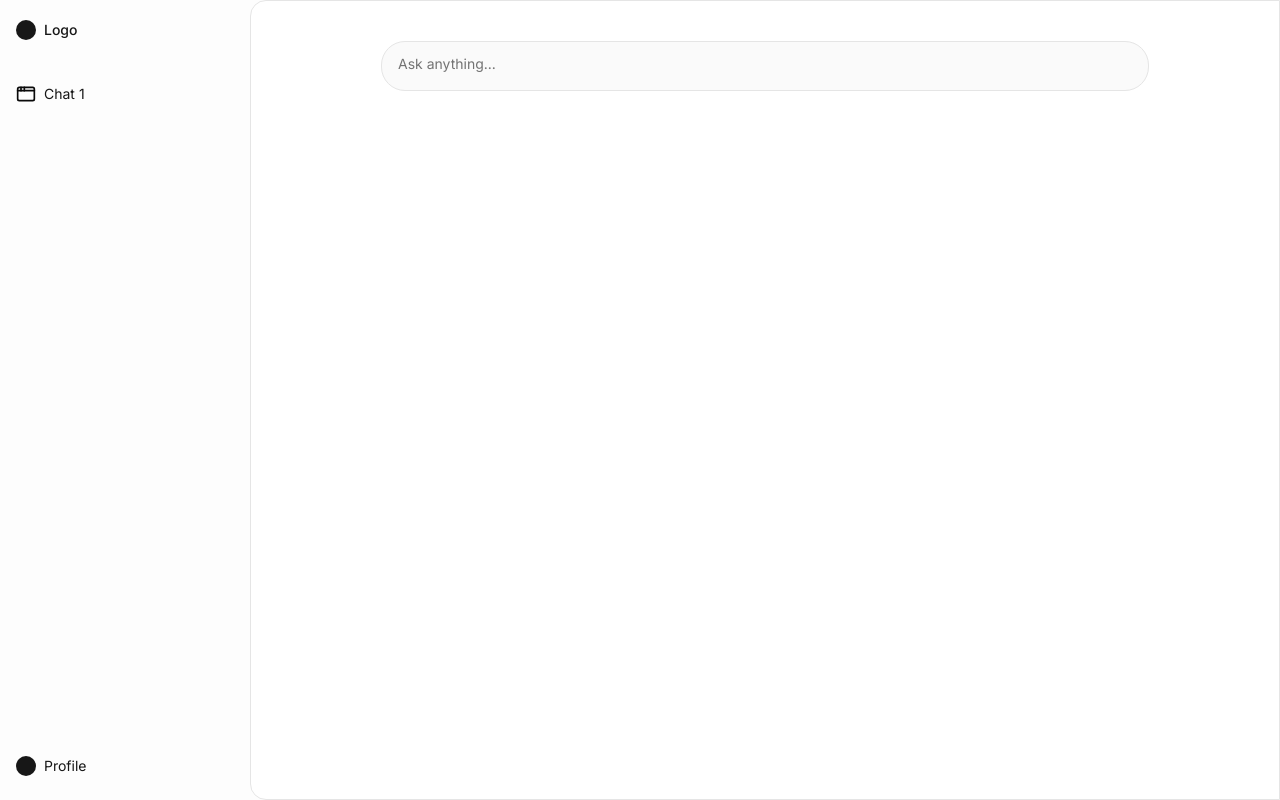
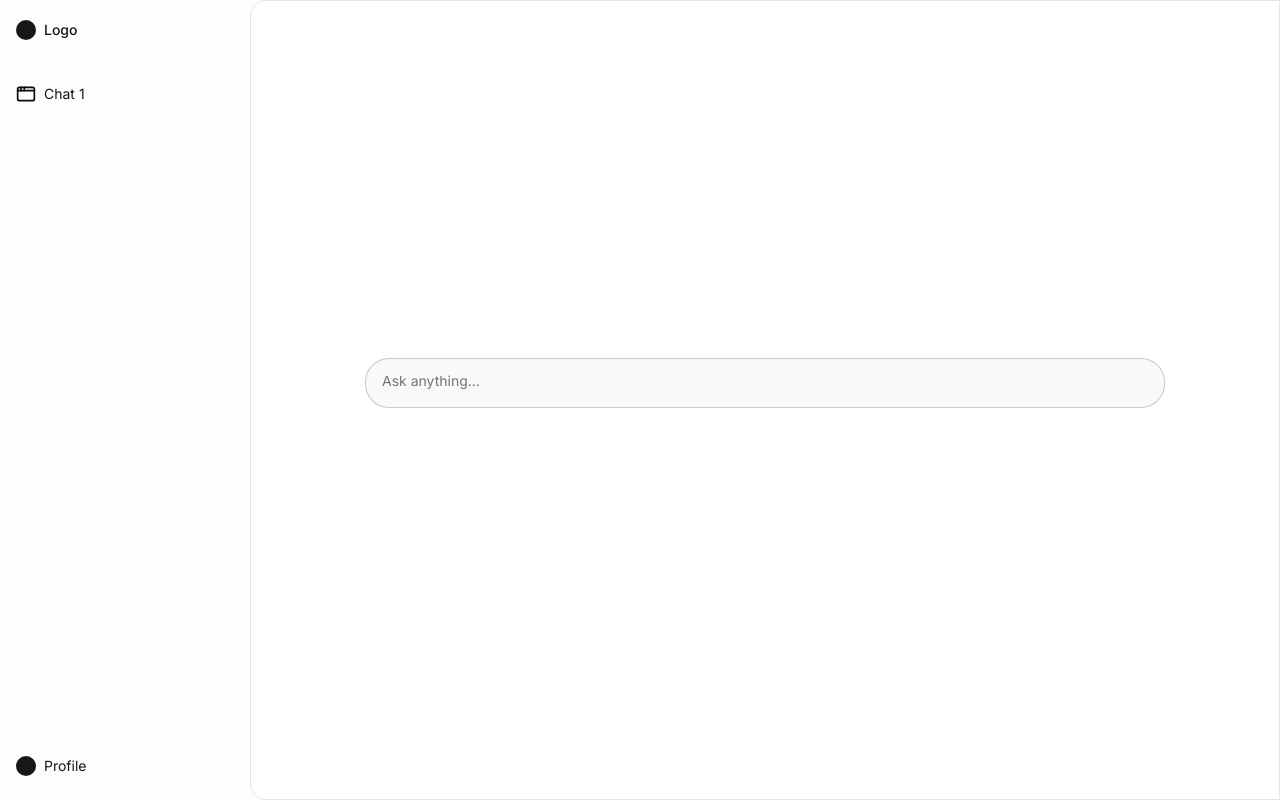
Before and after one commit to EmilsValdmanis/bachelor-ai-search-engine, a Next.js app: page / in a window 1280 px wide. Built offline with nearby package versions, Linux system fonts and the light colour scheme.

Commit message:
feat: make chat UI work and give a stream answer

```diff
--- a/src/app/(routes)/layout.tsx
+++ b/src/app/(routes)/layout.tsx
@@ -9,7 +9,7 @@ export default function RootLayout({
         <>
             <AppSidebar />
             <main className="flex grow">
-                <div className="bg-background flex h-full w-full flex-1 flex-col gap-2 border p-4 md:rounded-l-2xl md:p-10">
+                <div className="bg-background flex h-full max-h-[100vh] w-full flex-1 flex-col overflow-auto border md:rounded-l-2xl">
                     {children}
                 </div>
             </main>
--- a/src/app/(routes)/page.tsx
+++ b/src/app/(routes)/page.tsx
@@ -1,5 +1,7 @@
 import Chat from "@/components/chat";
+import { generateId } from "ai";
 
 export default function Home() {
-    return <Chat />;
+    const id = generateId();
+    return <Chat id={id} />;
 }
--- a/src/app/api/chat/route.ts
+++ b/src/app/api/chat/route.ts
@@ -1,13 +1,40 @@
-import { NextResponse } from "next/server";
+import { streamText } from "ai";
+import { NextRequest, NextResponse } from "next/server";
+import { registry } from "@/lib/utils/registry";
 // import { fetchTavilyExtract } from "@/lib/tools/extract";
 // import { fetchTavilySearch } from "@/lib/tools/search";
 
-export async function GET() {
-    // const result = await fetchTavilyExtract("https://nextjs.org/docs");
+// const result = await fetchTavilyExtract("https://nextjs.org/docs");
 
-    // const result = await fetchTavilySearch(
-    //     "Who is the current president of the USA?",
-    // );
+// const result = await fetchTavilySearch(
+//     "Who is the current president of the USA?",
+// );
 
-    return NextResponse.json({ msg: "disabled for api limit conservation" });
+export async function POST(request: NextRequest) {
+    try {
+        const { id, messages } = await request.json();
+
+        console.log(id);
+        console.log(messages);
+
+        const result = streamText({
+            model: registry.languageModel("openai:gpt-4o-mini"),
+            system: "You are a helpful assistant.",
+            prompt: messages[0].content,
+        });
+
+        return result.toDataStreamResponse();
+    } catch (error: unknown) {
+        console.error("API route error:", error);
+        return NextResponse.json(
+            {
+                error:
+                    error instanceof Error
+                        ? error.message
+                        : "Something went wrong",
+                status: 500,
+            },
+            { status: 500 },
+        );
+    }
 }
--- a/src/components/chat-input.tsx
+++ b/src/components/chat-input.tsx
@@ -3,10 +3,33 @@
 import React, { useState } from "react";
 import Textarea from "react-textarea-autosize";
 import { ArrowBigUp } from "lucide-react";
-import { toast } from "sonner";
+import { Message } from "ai";
+import { cn } from "@/lib/utils";
 
-function ChatInput() {
-    const [message, setMessage] = useState("");
+interface ChatInputProps {
+    handleSubmit: (e: React.FormEvent<HTMLFormElement>) => void;
+    handleInputChange: (e: React.ChangeEvent<HTMLTextAreaElement>) => void;
+    input: string;
+    messages: Message[];
+    setMessages: (messages: Message[]) => void;
+    isLoading: boolean;
+    stop: () => void;
+    // eslint-disable-next-line @typescript-eslint/no-explicit-any
+    append: (message: any) => void;
+    query?: string;
+}
+
+function ChatInput({
+    handleSubmit,
+    handleInputChange,
+    input,
+    messages,
+    // setMessages,
+    // isLoading,
+    // stop,
+    // append,
+    // query,
+}: ChatInputProps) {
     const [isComposing, setIsComposing] = useState<boolean>(false);
     const [enterDisabled, setEnterDisabled] = useState<boolean>(false);
 
@@ -22,17 +45,6 @@ function ChatInput() {
         }, 300);
     };
 
-    const handleSubmit = (e: React.FormEvent<HTMLFormElement>) => {
-        e.preventDefault();
-
-        if (!message.trim() || isComposing || enterDisabled) return;
-
-        toast.success("Submitted message", {
-            description: message,
-        });
-        setMessage("");
-    };
-
     const handleKeyDown = (e: React.KeyboardEvent<HTMLTextAreaElement>) => {
         if (e.key === "Enter" && !e.shiftKey) {
             e.preventDefault();
@@ -43,34 +55,50 @@ function ChatInput() {
         }
     };
 
+    console.log(input);
+
     return (
+        <div
+            className={cn(
+                "w-[50rem] max-w-full",
+                messages.length &&
+                    "bg-background supports-[backdrop-filter]:bg-background/60 fixed bottom-0 backdrop-blur",
+            )}
+        >
             <form onSubmit={handleSubmit}>
-            <div className="bg-muted/50 border-input relative flex w-full flex-col gap-2 rounded-3xl border">
+                <div className="bg-muted/60 border-foreground/20 relative flex w-full flex-col gap-2 rounded-3xl border">
                     <Textarea
+                        name="input"
                         maxRows={6}
                         rows={1}
-                    value={message}
-                    onChange={(e) => setMessage(e.target.value)}
+                        value={input}
+                        spellCheck={false}
+                        onChange={(e) => handleInputChange(e)}
                         onCompositionStart={handleCompositionStart}
                         onCompositionEnd={handleCompositionEnd}
-                    placeholder="Ask anything..."
+                        placeholder={
+                            messages.length
+                                ? "Ask a follow-up question..."
+                                : "Ask anything..."
+                        }
                         className="placeholder:text-muted-foreground min-h-12 w-full resize-none border-0 bg-transparent px-4 py-3 text-sm focus-visible:outline-none disabled:cursor-not-allowed disabled:opacity-50"
                         onKeyDown={handleKeyDown}
                     />
                 </div>
-            <div className="flex w-full justify-between p-2">
+                <div className="flex h-[2.125rem] w-full justify-between p-2">
                     <div>{/* may have something here down the line */}</div>
-                {message !== "" && (
+                    {input.replace(/\n/g, "") !== "" && (
                         <div className="text-muted-foreground flex items-center text-xs">
                             <ArrowBigUp className="size-4.5" />
                             <p>
-                            <span className="font-bold">+ Enter</span> to add
-                            new line
+                                <span className="font-bold">+ Enter</span> to
+                                add new line
                             </p>
                         </div>
                     )}
                 </div>
             </form>
+        </div>
     );
 }
 
--- a/src/components/chat-messages.tsx
+++ b/src/components/chat-messages.tsx
@@ -1,13 +1,50 @@
 // import { generateText } from "ai";
 // import { registry } from "@/utils/registry";
+import { Message, JSONValue } from "ai";
+import { cn } from "@/lib/utils";
 
-async function ChatMessages() {
-    // const { text } = await generateText({
-    //     model: registry.languageModel("openai:gpt-4o-mini"),
-    //     prompt: "Explain a tradition of Latvians that you find interesting",
-    // });
+interface ChatMessagesProps {
+    messages: Message[];
+    data: JSONValue[] | undefined;
+    isLoading: boolean;
+    chatId?: string;
+}
 
-    return null;
+// const { text } = await generateText({
+//     model: registry.languageModel("openai:gpt-4o-mini"),
+//     prompt: "Explain a tradition of Latvians that you find interesting",
+// });
+
+function ChatMessages({
+    messages,
+    data,
+    isLoading,
+    chatId,
+}: ChatMessagesProps) {
+    console.log("Chat id:", chatId);
+    console.log("Data:", data);
+    console.log("Messages:", messages);
+    console.log(isLoading);
+
+    if (!messages.length) return null;
+
+    return (
+        <div className="relative mx-auto w-full px-4 pt-[2.125rem] pb-[7.375rem]">
+            {messages.map((message) => (
+                <div
+                    key={message.id}
+                    className={cn(
+                        "border-border m-4 w-fit max-w-[40rem] rounded-3xl border p-4",
+                        message.role === "user"
+                            ? "bg-muted justify-self-end border-none"
+                            : "",
+                    )}
+                >
+                    <p>{message.content}</p>
+                </div>
+            ))}
+        </div>
+    );
 }
 
 export default ChatMessages;
--- a/src/components/chat.tsx
+++ b/src/components/chat.tsx
@@ -1,12 +1,63 @@
+"use client";
+
 import React from "react";
 import ChatInput from "@/components/chat-input";
 import ChatMessages from "@/components/chat-messages";
+import { useChat } from "@ai-sdk/react";
+import { toast } from "sonner";
+import { cn } from "@/lib/utils";
 
-function Chat() {
+function Chat({ id, query }: { id: string; query?: string }) {
+    const {
+        handleSubmit,
+        handleInputChange,
+        input,
+        messages,
+        setMessages,
+        isLoading,
+        data,
+        setData,
+        stop,
+        append,
+    } = useChat({
+        initialMessages: [],
+        id: "1",
+        onError: (error) => {
+            console.error("Error in chat:", error);
+            toast.error(`Error in chat: ${error.message}`);
+        },
+    });
+
+    const onSubmit = (e: React.FormEvent<HTMLFormElement>) => {
+        e.preventDefault();
+        setData(undefined);
+        handleSubmit(e);
+    };
+
     return (
-        <div className="stretch mx-auto flex h-full max-h-full w-full max-w-3xl flex-col gap-10">
-            <ChatMessages />
-            <ChatInput />
+        <div
+            className={cn(
+                "stretch mx-auto flex h-screen w-full max-w-[50rem] flex-col gap-10",
+                !messages.length && "justify-center",
+            )}
+        >
+            <ChatMessages
+                messages={messages}
+                data={data}
+                isLoading={isLoading}
+                chatId={id}
+            />
+            <ChatInput
+                handleSubmit={onSubmit}
+                handleInputChange={handleInputChange}
+                input={input}
+                messages={messages}
+                setMessages={setMessages}
+                isLoading={isLoading}
+                stop={stop}
+                append={append}
+                query={query}
+            />
         </div>
     );
 }
```
Lines whose indentation alone changed are shown as unchanged.
